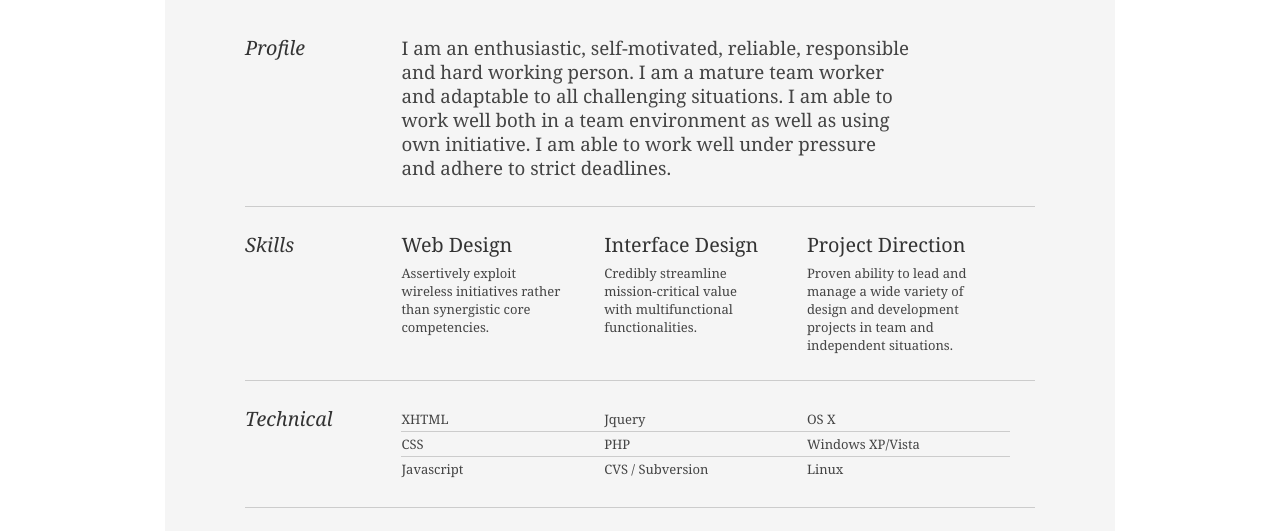
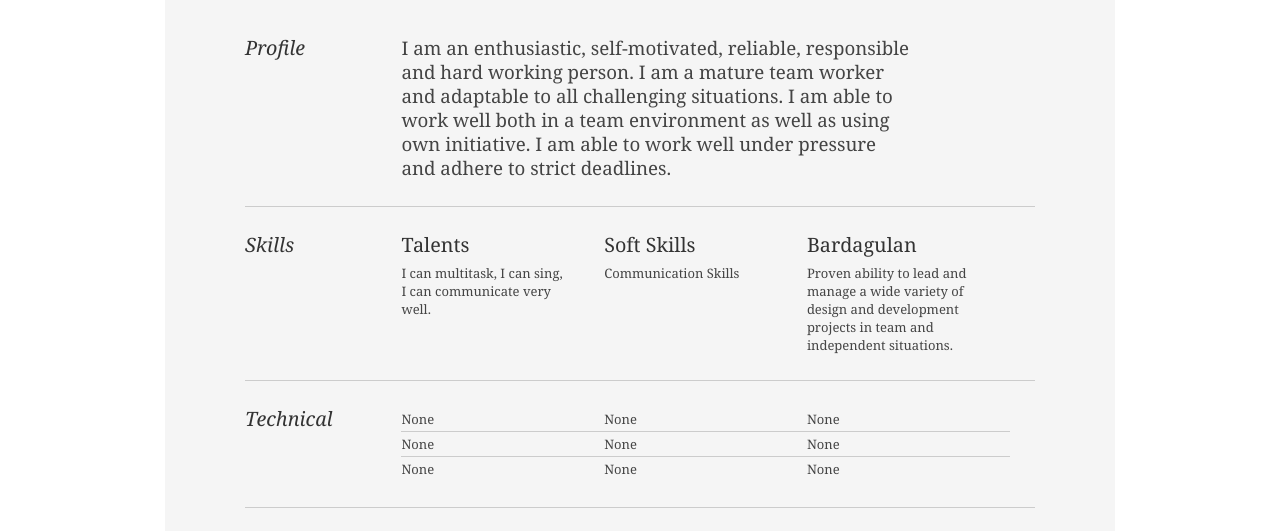
Before and after one commit to BedolidoFloramae/BedolidoFloramae.github.io, a plain HTML site: page index.html in a window 1280 px wide. Shown: the part 348-879 px from the top of the page. Drawn offline with Linux system fonts and the light colour scheme.

Commit message:
created index.html

```diff
--- a/index.html
+++ b/index.html
@@ -90,17 +90,17 @@
 						<div class="yui-u">
 
 								<div class="talent">
-									<h2>Web Design</h2>
-									<p>Assertively exploit wireless initiatives rather than synergistic core competencies.	</p>
+									<h2>Talents</h2>
+									<p>I can multitask, I can sing, I can communicate very well.	</p>
 								</div>
 
 								<div class="talent">
-									<h2>Interface Design</h2>
-									<p>Credibly streamline mission-critical value with multifunctional functionalities.	 </p>
+									<h2>Soft Skills</h2>
+									<p>Communication Skills	 </p>
 								</div>
 
 								<div class="talent">
-									<h2>Project Direction</h2>
+									<h2>Bardagulan</h2>
 									<p>Proven ability to lead and manage a wide variety of design and development projects in team and independent situations.</p>
 								</div>
 						</div>
@@ -112,21 +112,21 @@
 						</div>
 						<div class="yui-u">
 							<ul class="talent">
-								<li>XHTML</li>
-								<li>CSS</li>
-								<li class="last">Javascript</li>
+								<li>None</li>
+								<li>None</li>
+								<li class="last">None</li>
 							</ul>
 
 							<ul class="talent">
-								<li>Jquery</li>
-								<li>PHP</li>
-								<li class="last">CVS / Subversion</li>
+								<li>None</li>
+								<li>None</li>
+								<li class="last">None</li>
 							</ul>
 
 							<ul class="talent">
-								<li>OS X</li>
-								<li>Windows XP/Vista</li>
-								<li class="last">Linux</li>
+								<li>None</li>
+								<li>None</li>
+								<li class="last">None</li>
 							</ul>
 						</div>
 					</div><!--// .yui-gf-->
@@ -147,7 +147,7 @@
 							</div>
 
 							<div class="job last">
-								<h2>PN Philippines Scholar Batch 2022-2024</h2>
+								<h2>PN Philippines Scholar Batch</h2>
 								<h3>Software Developer</h3>
 								<h4>2022-2024</h4>
 								<p>Sige ra'g pabuyag sa center. </p>
```
